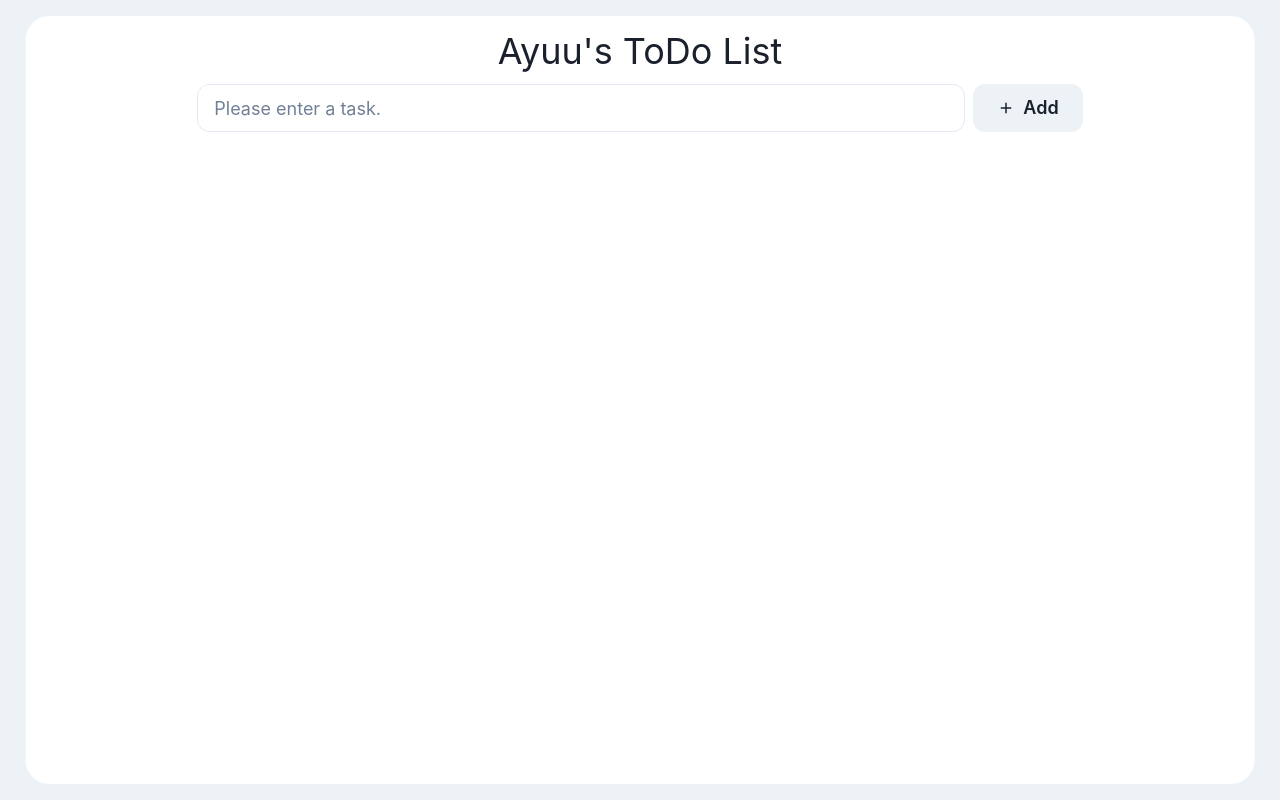
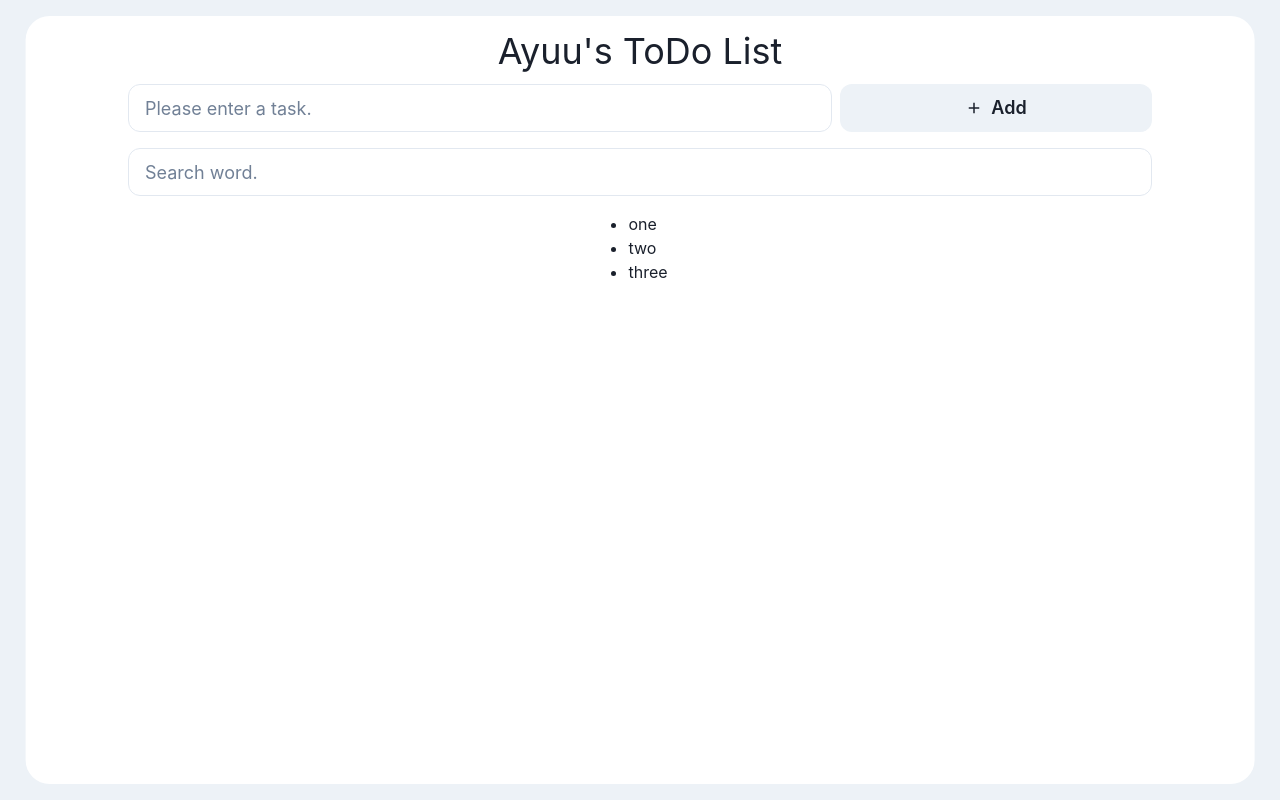
Before and after one commit to ayuukumakuma/ReactToDoAPP, a React (Vite) app: page / in a window 1280 px wide. Built offline with nearby package versions, Linux system fonts and the light colour scheme.

Commit message:
タスクの追加・検索

```diff
--- a/src/App.tsx
+++ b/src/App.tsx
@@ -1,12 +1,12 @@
 import { Box } from '@chakra-ui/react'
-import { RecoilRoot } from 'recoil'
+import { SearchForm } from './components/SearchForm'
 import { AddTask } from './components/AddTask'
 import { Title } from './components/Title'
+import { TodoList } from './components/TodoList'
 
 function App() {
   return (
     <Box bg={'gray.100'} w={'100vw'} h={'100vh'} pos={'relative'}>
-      <RecoilRoot>
       <Box
         m={'auto'}
         w={'96vw'}
@@ -20,7 +20,8 @@ function App() {
       />
       <Title />
       <AddTask />
-      </RecoilRoot>
+      <SearchForm />
+      <TodoList/>
     </Box>
   )
 }
--- /dev/null
+++ b/src/atoms/SearchTextFormAtom.ts
@@ -0,0 +1,6 @@
+import { atom } from "recoil";
+
+export const searchTextFormState = atom<string>({
+ key: 'searchTextForm',
+ default: ''
+})
--- /dev/null
+++ b/src/atoms/TodoListAtom.ts
@@ -0,0 +1,11 @@
+import { atom } from "recoil";
+import { Todo } from "../types/Todo";
+
+export const todoListState = atom<Todo[]>({
+ key: 'todoList',
+ default: [
+  { title: 'one' },
+  { title: 'two' },
+  { title: 'three' }
+ ]
+})
--- /dev/null
+++ b/src/atoms/TodoTitleFromAtom.ts
@@ -0,0 +1,6 @@
+import { atom } from "recoil";
+
+export const todoTitleFormState = atom<string>({
+ key: 'todoTitleForm',
+ default: ''
+})
--- a/src/components/AddTask.tsx
+++ b/src/components/AddTask.tsx
@@ -1,18 +1,49 @@
 import { Box, Button, Input } from '@chakra-ui/react'
+import { todoListState } from '../atoms/TodoListAtom'
+import { todoTitleFormState } from '../atoms/TodoTitleFromAtom'
+import { ChangeEvent, useCallback } from 'react'
 import { MdAdd } from 'react-icons/md'
+import { SetterOrUpdater, useRecoilValue, useSetRecoilState } from 'recoil'
+import { Todo } from '../types/Todo'
 
 export const AddTask = () => {
+  const todoList: Todo[] = useRecoilValue(todoListState)
+  const setTodoList: SetterOrUpdater<Todo[]> = useSetRecoilState(todoListState)
+  const setTitleFormValue: SetterOrUpdater<string> =
+    useSetRecoilState(todoTitleFormState)
+  const todoTitleFormValue: string = useRecoilValue(todoTitleFormState)
+  const setTodoTitleFormValue: SetterOrUpdater<string> =
+    useSetRecoilState(todoTitleFormState)
+
+  const handleOnChange = useCallback(
+    (e: ChangeEvent<HTMLInputElement>) => {
+      setTodoTitleFormValue(e.target.value)
+    },
+    [setTodoTitleFormValue],
+  )
+  const handleOnClick = useCallback(() => {
+    setTodoList([...todoList, { title: todoTitleFormValue }])
+    setTitleFormValue('')
+  }, [todoList, todoTitleFormValue, setTodoList, setTitleFormValue])
   return (
     <Box display={'flex'} justifyContent={'center'} pt={'7.5vh'}>
       <Input
         placeholder={'Please enter a task.'}
         size={'lg'}
         variant={'outline'}
-        w={'60vw'}
+        w={'55vw'}
         rounded={'xl'}
         mr={'2'}
+        value={todoTitleFormValue}
+        onChange={handleOnChange}
       ></Input>
-      <Button size={'lg'} rounded={'xl'} leftIcon={<MdAdd />}>
+      <Button
+        size={'lg'}
+        rounded={'xl'}
+        leftIcon={<MdAdd />}
+        sx={{ width: 'calc(25vw - 8px)' }}
+        onClick={handleOnClick}
+      >
         Add
       </Button>
     </Box>
--- /dev/null
+++ b/src/components/SearchForm.tsx
@@ -0,0 +1,36 @@
+import { Box, Input } from '@chakra-ui/react'
+import { searchTextFormState } from '../atoms/SearchTextFormAtom'
+import { ChangeEvent, useCallback } from 'react'
+import {
+  useRecoilValue,
+  useSetRecoilState,
+  SetterOrUpdater,
+} from 'recoil'
+
+export const SearchForm = () => {
+  const searchTextFormValue: string = useRecoilValue(searchTextFormState)
+  const setSearchTextFormValue: SetterOrUpdater<string> =
+    useSetRecoilState(searchTextFormState)
+
+  const handleOnChange = useCallback(
+    (e: ChangeEvent<HTMLInputElement>) => {
+      setSearchTextFormValue(e.target.value)
+    },
+    [setSearchTextFormValue],
+  )
+
+  return (
+    <Box display={'flex'} justifyContent={'center'}>
+      <Input
+        placeholder={'Search word.'}
+        size={'lg'}
+        variant={'outline'}
+        w={'80vw'}
+        rounded={'xl'}
+        mt={'4'}
+        onChange={handleOnChange}
+        value={searchTextFormValue}
+      ></Input>
+    </Box>
+  )
+}
--- /dev/null
+++ b/src/components/TodoList.tsx
@@ -0,0 +1,17 @@
+import { Box, ListItem, UnorderedList } from '@chakra-ui/react'
+import { useRecoilValue } from 'recoil'
+import { searchedTodoListSelector } from '../selectors/SearchedTodoListSelector'
+import { Todo } from '../types/Todo'
+
+export const TodoList = () => {
+  const list: Todo[] = useRecoilValue(searchedTodoListSelector)
+  return (
+    <Box pos={'relative'} display={'flex'} justifyContent={'center'} mt={'4'}>
+      <UnorderedList>
+        {list.map((todo: Todo, i: number) => {
+          return <ListItem key={`${todo.title}_${i}`}>{todo.title}</ListItem>
+        })}
+      </UnorderedList>
+    </Box>
+  )
+}
--- a/src/main.tsx
+++ b/src/main.tsx
@@ -2,12 +2,15 @@ import React from 'react'
 import ReactDOM from 'react-dom/client'
 import './index.css'
 import { ChakraProvider } from '@chakra-ui/react'
+import { RecoilRoot } from 'recoil'
 import App from './App'
 
 ReactDOM.createRoot(document.getElementById('root')!).render(
   <React.StrictMode>
     <ChakraProvider>
-      <App />
+      <RecoilRoot>
+        <App />
+      </RecoilRoot>
     </ChakraProvider>
   </React.StrictMode>,
 )
--- /dev/null
+++ b/src/selectors/SearchedTodoListSelector.ts
@@ -0,0 +1,16 @@
+import { selector } from "recoil";
+import { todoListState } from "../atoms/TodoListAtom";
+import { searchTextFormState } from "../atoms/SearchTextFormAtom";
+import { Todo } from "../types/Todo";
+
+export const searchedTodoListSelector = selector<Todo[]>({
+ key: 'searchedTodoListSelector',
+ get: ({ get }) => {
+  // 引数のgetを使ってAtomから最新の値を取得(タスク一覧)
+  const todoList: Todo[] = get(todoListState)
+  // 同様に検索フィールドの文字列を取得
+  const searchText: string = get(searchTextFormState)
+  // 検索フィールドに入力がある場合は、その条件に合致したタスクのみを返却する
+  return searchText ? todoList.filter((t) => t.title.includes(searchText)) : todoList
+ }
+})
--- /dev/null
+++ b/src/types/Todo.ts
@@ -0,0 +1,3 @@
+export type Todo = {
+ title: string
+}
```
Lines whose indentation alone changed are shown as unchanged.
